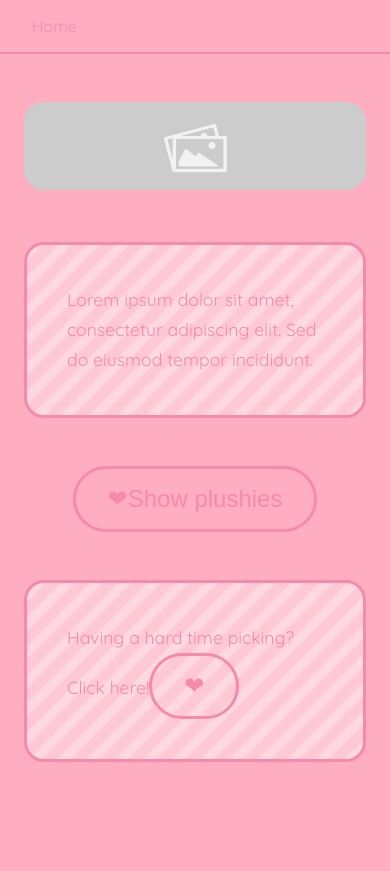
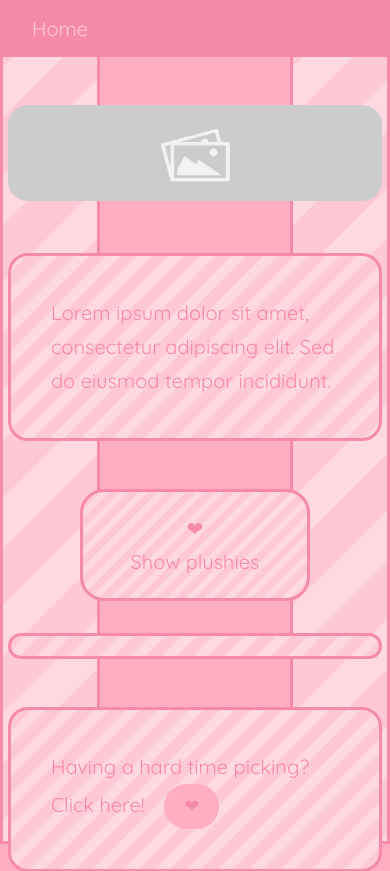
Before and after one commit to HelenaMGylfadottir/VEFFORR2---einstaklingsverkefni-1, a Next.js app: page / in a window 390 px wide. Shown: the top 871 px of the page. Built offline with nearby package versions, Linux system fonts and the light colour scheme.

Commit message:
Update globals.css
Major changes to css
- colour palette refined
- new styling with the fixed background
- things moved around
- text sizings changed
- link colours edited
- responsiveness added
- other more minor changes

```diff
--- a/app/globals.css
+++ b/app/globals.css
@@ -22,32 +22,32 @@
   position: sticky;
   top: 0;
   z-index: 100;
-  background-color: #FFADC1;
+  background-color: #F68AAA;
   padding: 1rem 2rem;
-  border-bottom: 2px solid #F68AAA;
+  font-size: 1.25rem;
+  color: #FFADC1;
 }
 
-/* Links */
 a {
-  color: #F68AAA;
+  color: #FFC8D5;
   text-decoration: none;
   transition: color 0.2s ease, transform 0.2s ease;
 }
 
 a:hover {
-  color: #ffffff;
+  color: #FFF8F8;
   transform: scale(1.05);
 }
 
 /* ---------------- MAIN LAYOUT ---------------- */
 
 main {
-  padding: 3rem 1.5rem;
+  padding: 3rem 0.5rem;
   max-width: 1200px;
   margin: 0 auto;
 }
 
-/* ---------------- SECTIONS (pattern windows) ---------------- */
+/* ---------------- SECTIONS ---------------- */
 
 .section {
   margin-bottom: 20px;
@@ -65,17 +65,17 @@
 /* ---------------- TYPOGRAPHY ---------------- */
 
 h1 {
-  font-size: 3rem;
+  font-size: 2.6rem;
   margin-bottom: 1rem;
 }
 
 h2 {
-  font-size: 2.2rem;
+  font-size: 2rem;
   margin-bottom: 1rem;
 }
 
 p {
-  font-size: 1.1rem;
+  font-size: 1.25rem;
   line-height: 1.7;
 }
 
@@ -95,8 +95,8 @@
 
 .plushie-grid {
   display: grid;
-  grid-template-columns: repeat(3, 1fr);
-  gap: 2rem;
+  grid-template-columns: repeat(auto-fit, minmax(220px, 1fr));
+  gap: 2.5rem;
 }
 
 .plushie-card {
@@ -104,64 +104,149 @@
 }
 
 .plushie-card img {
-  width: 180px;
-  height: 180px;
+  width: 100%;
+  max-width: 220px;
+  height: auto;
   object-fit: cover;
+  border-radius: 16px;
+  cursor: pointer;
+  transition: transform 0.2s ease;
+}
+
+.plushie-card img:hover {
+  transform: scale(1.05);
+}
+
+.plushie-link {
+  color: #F68AAA;
+  text-decoration: none;
+  transition: color 0.2s ease, transform 0.2s ease;
+}
+
+.plushie-link:hover {
+  color: #ffffff;
+  transform: scale(1.05);
 }
 
 /* ---------------- DROPDOWN BUTTON ---------------- */
 
+.dropdown-toggle {
+  border: none;
+  background: none;
+  padding: 0;
+  cursor: pointer;
+}
+
+.dropdown-toggle-inner {
+  background-image: url('/striped_background.png');
+  background-size: cover;
+  background-position: center;
+  background-attachment: fixed;
+  font-family: 'Quicksand', sans-serif;
+
+  border: 3px solid #F68AAA;
+  border-radius: 24px;
+  padding: 1.5rem 3rem;
+
+  display: flex;
+  flex-direction: column;
+  align-items: center;
+  gap: 0.5rem;
+
+  color: #F68AAA;
+  font-size: 1.25rem;
+
+  transition: background-color 0.2s ease, box-shadow 0.2s ease;
+}
+
+.dropdown-toggle:hover .dropdown-toggle-inner,
+.dropdown-toggle:active .dropdown-toggle-inner {
+  background-image: none;
+  background-color: #FFC8D5;
+}
+
 .dropdown-button {
   display: flex;
   justify-content: center;
+  align-items: center;
+}
+
+/* ---------------- DROPDOWN SECTION ---------------- */
+
+.dropdown-section {
   margin: 3rem 0;
 }
 
-button {
-  background: none;
+.dropdown-panel {
+  max-height: 26px;
+  overflow: hidden;
+
   border: 3px solid #F68AAA;
-  border-radius: 110px;
-  padding: 1rem 2rem;
-  font-size: 1.5rem;
-  color: #F68AAA;
-  cursor: pointer;
+  border-radius: 20px;
 
-  transition:
-    transform 0.2s ease,
-    background-color 0.2s ease;
+  background-image: url('/striped_background.png');
+  background-size: cover;
+  background-position: center;
+  background-attachment: fixed;
+
+  margin-top: 2rem;
+  transition: max-height 0.6s ease;
 }
 
-button:hover {
-  transform: scale(1.1);
-  background-color: rgba(246, 138, 170, 0.15);
+.dropdown-panel.open {
+  max-height: 2600px;
 }
 
-button:active {
-  transform: scale(0.95);
+.dropdown-content {
+  padding: 2.5rem;
 }
 
-/* ---------------- RANDOM BUTTON AREA ---------------- */
+/* ---------------- RANDOM BUTTON ---------------- */
 
 .random-pick {
   display: flex;
-  justify-content: center;
   align-items: center;
   gap: 1rem;
 }
 
+.random-button {
+  background-color: #FFADC1;
+  border: none;
+  border-radius: 999px;
+  margin-left: 20px;
+
+  padding: 0.75rem 1.25rem;
+  font-size: 1.1rem;
+  color: #F68AAA;
+  cursor: pointer;
+
+  transition: transform 0.2s ease;
+}
+
+.random-button:hover {
+  transform: scale(1.1);
+}
+
+.random-button:active {
+  transform: scale(0.95);
+}
+
 /* ---------------- PLUSHIE PROFILE PAGE ---------------- */
 
-.two-column {
+/* SAME WIDTH AS OTHER SECTIONS */
+.section.two-column {
   display: flex;
   gap: 3rem;
   align-items: center;
   justify-content: center;
 }
 
-.two-column img {
-  width: 260px;
-  height: 260px;
+/* BIGGER IMAGE — PROFILE PAGE ONLY */
+.section.two-column img {
+  width: 420px;
+  height: 420px;
   object-fit: cover;
+  border-radius: 24px;
 }
 
 /* List styling */
@@ -170,52 +255,48 @@
 }
 
 li {
-  font-size: 1.1rem;
-  margin-bottom: 0.75rem;
+  font-size: 1.3rem;
+  margin-bottom: 1rem;
 }
 
 /* ---------------- FOOTER ---------------- */
 
 footer {
-  background-color: #FFADC1;
+  background-color: #F68AAA;
   padding: 2rem;
-  text-align: center;
-  border-top: 2px solid #F68AAA;
-  margin-top: 4rem;
+  text-align: right;
+  color: #FFC8D5;
 }
 
-/* ---------------- DROPDOWN ANIMATION ---------------- */
-
-.dropdown-panel {
-  max-height: 0;
-  overflow: hidden;
-  transition: max-height 0.6s ease, opacity 0.4s ease;
-  opacity: 0;
-
-  /* space between button and grid */
-  margin-top: 2rem;
+footer a {
+  color: #FFADC1;
 }
 
-.dropdown-panel.open {
-  max-height: 2000px; /* big enough to fit grid */
-  opacity: 1;
+footer a:hover {
+  color: #ffffff;
 }
 
-/* Button styling (no border, on pink bg) */
-.heart-button {
-  border: none;
-  background: none;
-  font-size: 2rem;
-  cursor: pointer;
-  color: #F68AAA;
+/* ---------------- SIDE PATTERN STRIPS ---------------- */
 
-  transition: transform 0.2s ease;
+.side-pattern {
+  position: fixed;
+  top: 0;
+  bottom: 0;
+  width: 100px;
+
+  background-image: url('/striped_background.png');
+  background-size: cover;
+  background-position: center;
+  background-attachment: fixed;
+
+  z-index: -1;
+  border: 3px solid #F68AAA;
 }
 
-.heart-button:hover {
-  transform: scale(1.15);
+.side-pattern.left {
+  left: 0;
 }
 
-.heart-button:active {
-  transform: scale(0.95);
+.side-pattern.right {
+  right: 0;
 }
```
